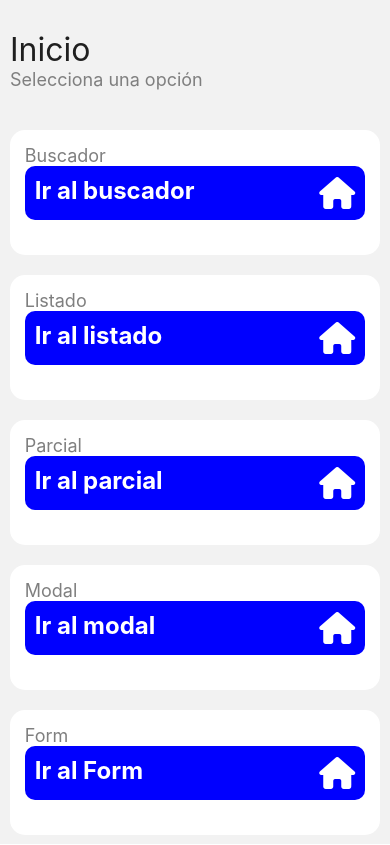
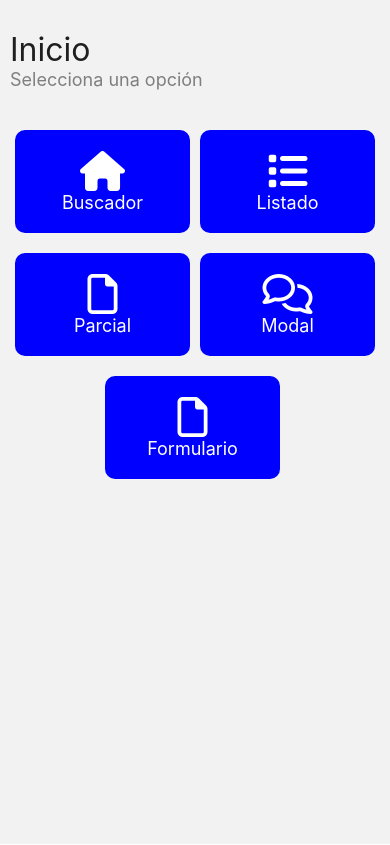
Before and after one commit to luisgudeo/appsmoviles, a React Native app: screen / in a window 390 px wide. Built offline with nearby package versions, Linux system fonts and the light colour scheme.

Commit message:
parcial 3

```diff
--- a/src/Principal/Opciones.tsx
+++ b/src/Principal/Opciones.tsx
@@ -19,13 +19,34 @@ const Opciones = ({ navigation }) => {
         navigation.navigate(Pagina);
     }
     return(
-        <View style={{alignItems: 'center'}}>
-            <Tarjeta titulo='Buscador' boton='Ir al buscador' icono='house' press={IrAPBuscador}/>
-            <Tarjeta titulo='Listado' boton='Ir al listado' icono='house' press={IrAListado}/>
-            <Tarjeta titulo='Parcial' boton='Ir al parcial' icono='house' press={() => irA('Parcial')}/>
-            <Tarjeta titulo='Modal' boton='Ir al modal' icono='house' press={() => irA('Modal')}/>
-            <Tarjeta titulo='Form' boton='Ir al Form' icono='house' press={() => irA('Form')}/>
+    <View style={{alignItems: 'center'}}>
+      <View style={[views.menuContainer]}>
+        <Pressable style={[views.menuCardL]} onPress={() => irA('Buscador')}>
+          <Icon name='house' color='white' size={40}/>
+          <Text style={[textos.menuBtn]}>Buscador</Text>
+        </Pressable>
+        <Pressable style={[views.menuCardR]} onPress={IrAListado}>
+          <Icon name='list' color='white' size={40}/>
+          <Text style={[textos.menuBtn]}>Listado</Text>
+        </Pressable>
+      </View>
+      <View style={[views.menuContainer]}>
+        <Pressable style={[views.menuCardL]} onPress={() => irA('Parcial')}>
+          <Icon name='file' color='white' size={40}/>
+          <Text style={[textos.menuBtn]}>Parcial</Text>
+        </Pressable>
+        <Pressable style={[views.menuCardR]} onPress={() => irA('Modal')}>
+          <Icon name='comments' color='white' size={40}/>
+          <Text style={[textos.menuBtn]}>Modal</Text>
+        </Pressable>
         </View>
+      <View style={[views.menuContainer]}>
+        <Pressable style={[views.menuCardL]} onPress={() => irA('Form')}>
+          <Icon name='file' color='white' size={40}/>
+          <Text style={[textos.menuBtn]}>Formulario</Text>
+        </Pressable>
+      </View>
+    </View>
     )
 }
 
--- a/src/_estilos/textos.tsx
+++ b/src/_estilos/textos.tsx
@@ -25,5 +25,9 @@ export const textos = StyleSheet.create({
     link: {
         color: 'blue',
         fontSize: 24,
+    },
+    menuBtn: {
+        color: 'white',
+        fontSize: 18,
     }
 });
--- a/src/_estilos/views.tsx
+++ b/src/_estilos/views.tsx
@@ -50,5 +50,31 @@ export const views = StyleSheet.create({
     itemLista: {
         width: '100%',
         paddingVertical: 10
-    }
+    },
+    menuContainer: {
+        width: '100%',
+        alignItems: 'center',
+        justifyContent: 'center',
+        flexDirection: 'row',
+        paddingHorizontal: 20,
+        paddingVertical: 10,
+    },
+    menuCardL: {
+        width: '50%',
+        marginRight: 5,
+        paddingHorizontal: 10,
+        paddingVertical: 20,
+        backgroundColor: 'blue',
+        borderRadius: 10,
+        alignItems: 'center'
+    },
+    menuCardR: {
+        width: '50%',
+        marginLeft: 5,
+        paddingHorizontal: 10,
+        paddingVertical: 20,
+        backgroundColor: 'blue',
+        borderRadius: 10,
+        alignItems: 'center'
+    },
 });
```
